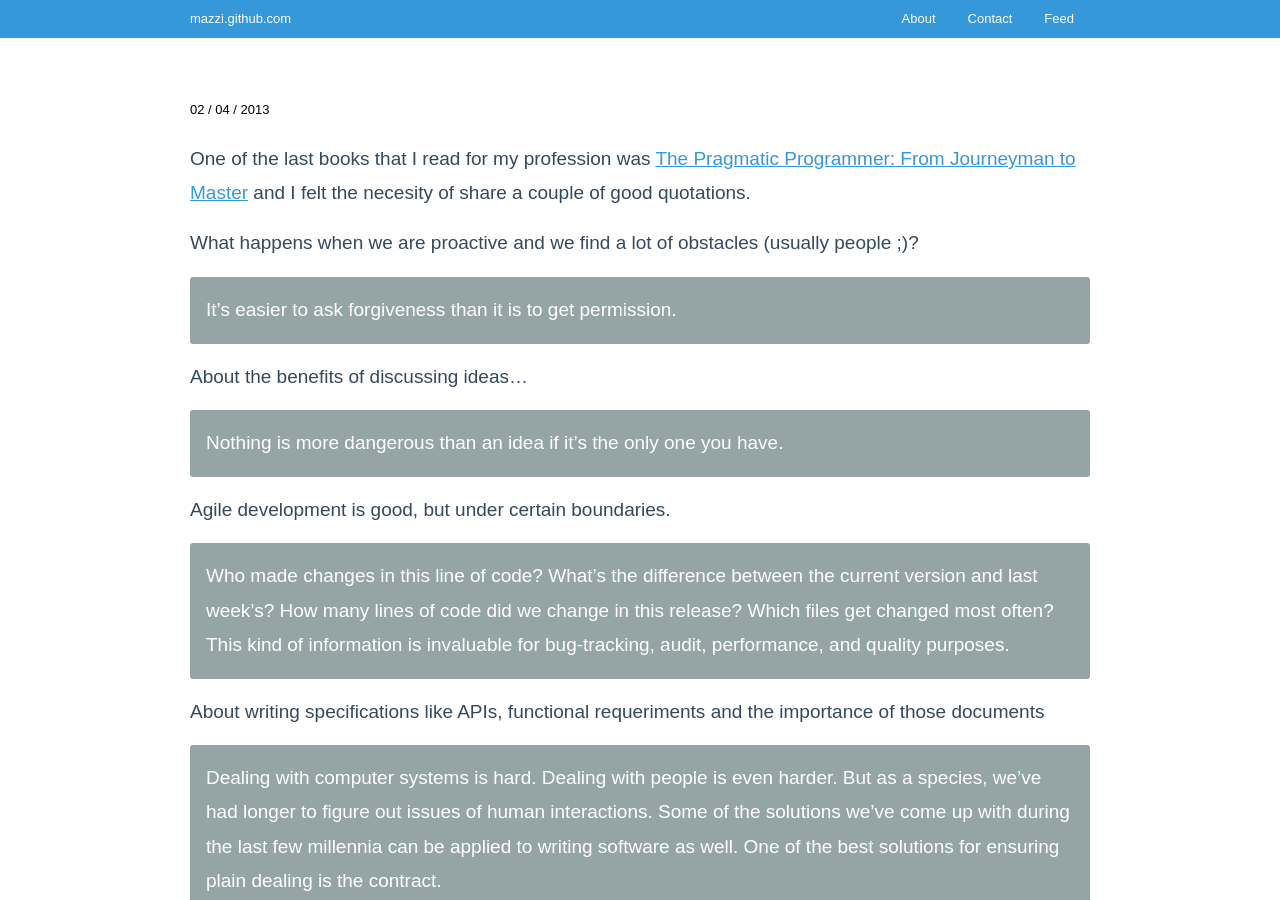
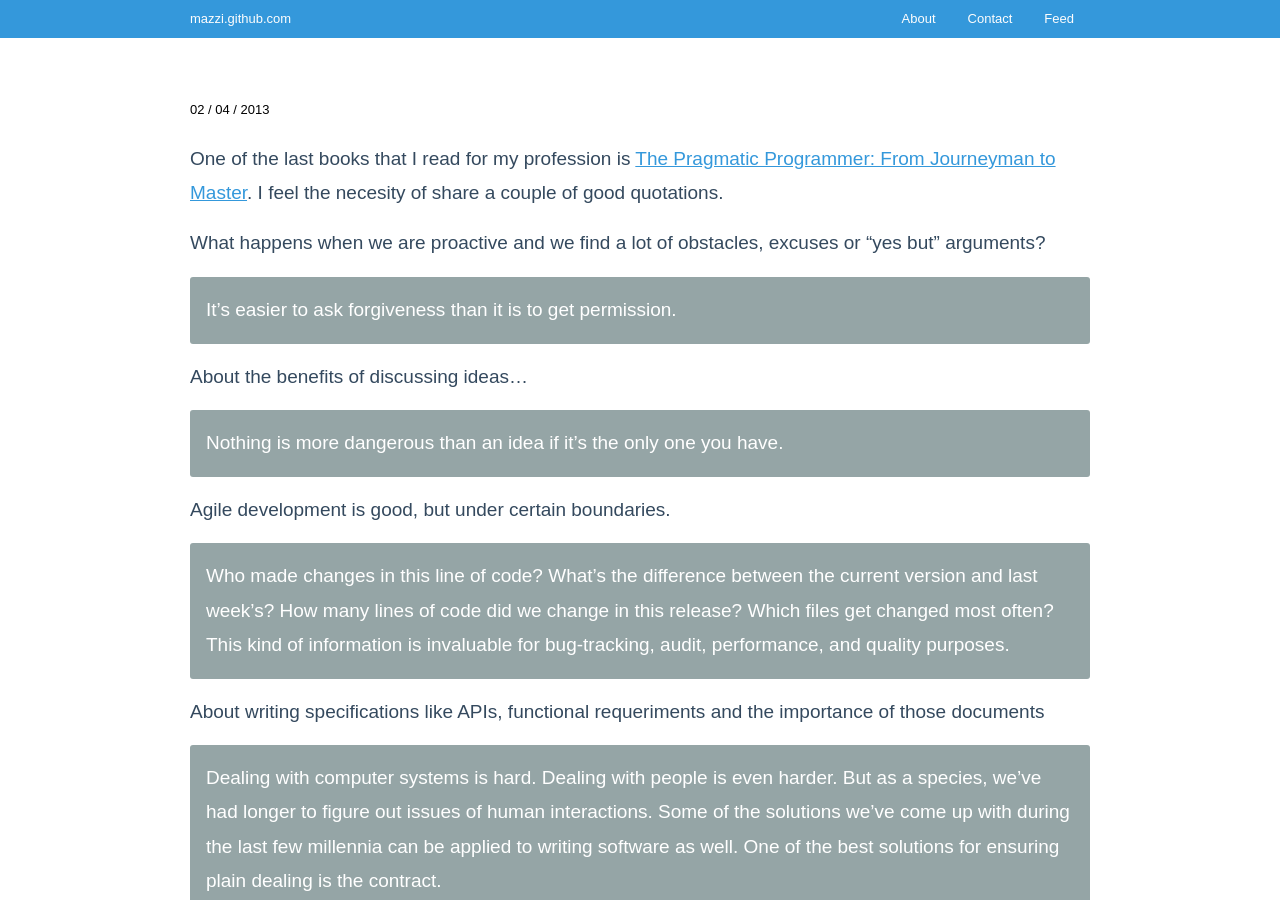
Before and after one commit to mazzi/mazzi.github.com, a Jekyll site: the page built from index.html, in a window 1280 px wide and 900 px high. Built offline with Jekyll 4.4.1, drawn with Linux system fonts in a browser that asks for light colours; the list of posts is cut into pages by our own code.

```diff
--- a/_posts/2013-04-02-The-Pragmatic-Programmer.md
+++ b/_posts/2013-04-02-The-Pragmatic-Programmer.md
@@ -4,9 +4,9 @@ title: The Pragmatic Programmer: From Journeyman to Master
 tags: [books]
 ---
 
-One of the last books that I read for my profession was [The Pragmatic Programmer: From Journeyman to Master](http://www.amazon.com/The-Pragmatic-Programmer-Journeyman-Master/dp/020161622X) and I felt the necesity of share a couple of good quotations.
+One of the last books that I read for my profession is [The Pragmatic Programmer: From Journeyman to Master](http://www.amazon.com/The-Pragmatic-Programmer-Journeyman-Master/dp/020161622X). I feel the necesity of share a couple of good quotations.
 
-What happens when we are proactive and we find a lot of obstacles (usually people ;)?
+What happens when we are proactive and we find a lot of obstacles, excuses or "yes but" arguments?
 
 > It's easier to ask forgiveness than it is to get permission.
 
```
